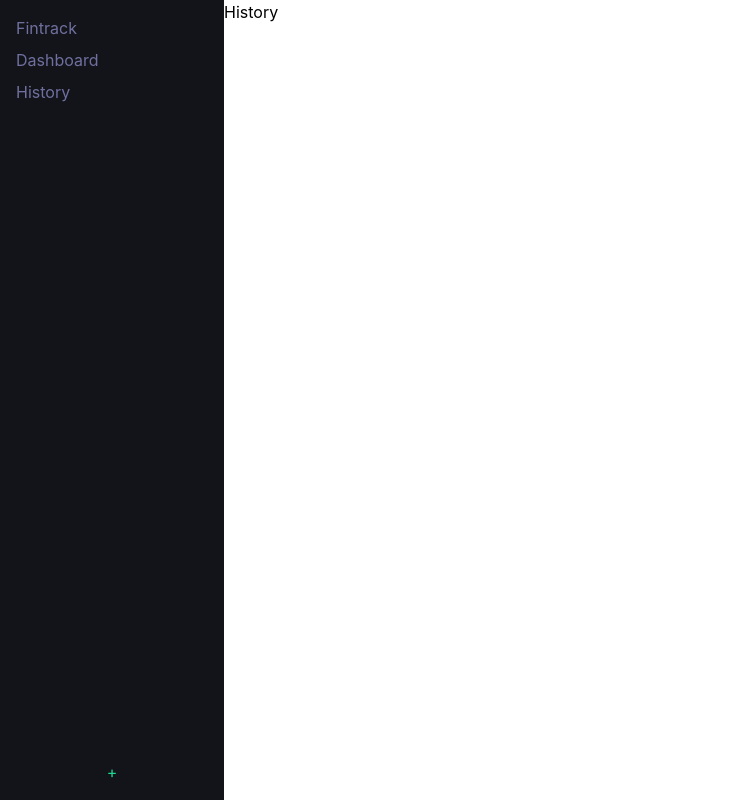
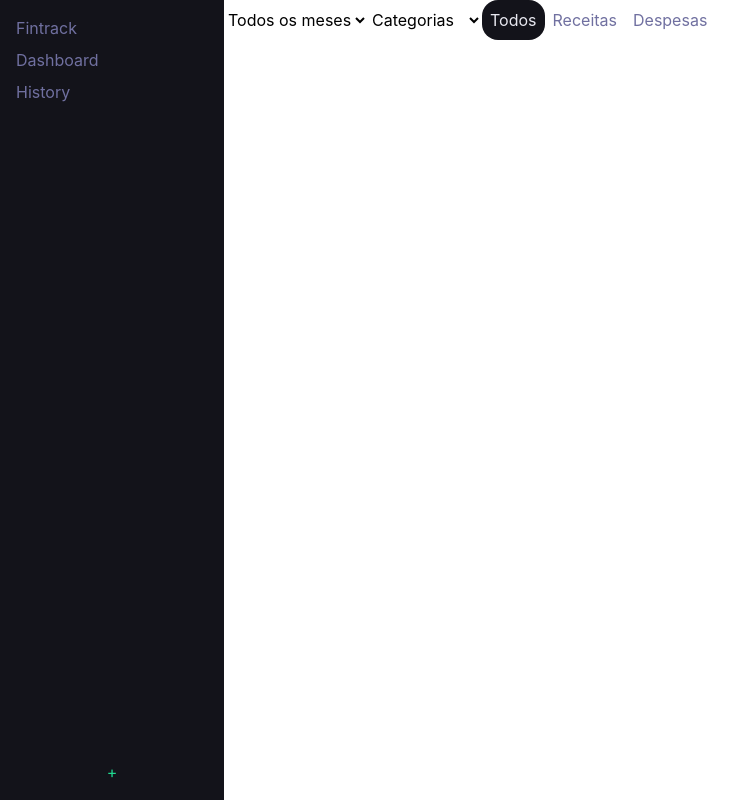
Before and after one commit to JoaoFazio/fintrack, a React (Vite) app: page /history in a window 1280 px wide. Shown: the whole page, without its empty margins (0-753 px from the left). Built offline with nearby package versions, Linux system fonts and the light colour scheme.

Commit message:
feat: history filters — month, category and type

```diff
--- a/src/pages/History.jsx
+++ b/src/pages/History.jsx
@@ -1,9 +1,48 @@
+import { useState } from "react";
 import { Outlet } from "react-router-dom";
+import { CATEGORIES } from "../constants/categories";
 
 export default function History() {
+  const [month, setMonth] = useState("");
+  const [category, setCategory] = useState("");
+  const [type, setType] = useState("");
+  const listCategories = CATEGORIES.map((category) => (
+    <option key={category.id} value={category.id}>
+      {category.name}
+    </option>
+  ));
+
   return (
     <div>
-      <h1>History</h1>
+      <select value={month} onChange={(e) => setMonth(e.target.value)}>
+        <option value="">Todos os meses</option>
+        <option value="2026-09">Setembro 2026</option>
+      </select>
+      <select value={category} onChange={(e) => setCategory(e.target.value)}>
+        <option value="">Categorias</option>
+        {listCategories}
+      </select>
+      <button
+        value=""
+        onClick={(e) => setType(e.target.value)}
+        className={`p-2 rounded-2xl ${type === "" ? "bg-surface text-t1" : "text-t2"}`}
+      >
+        Todos
+      </button>
+      <button
+        value="income"
+        onClick={(e) => setType(e.target.value)}
+        className={`p-2 rounded-2xl ${type === "income" ? "bg-accent text-t1" : "text-t2"}`}
+      >
+        Receitas
+      </button>
+      <button
+        value="expense"
+        onClick={(e) => setType(e.target.value)}
+        className={`p-2 rounded-2xl ${type === "expense" ? "bg-expense text-t1" : "text-t2"}`}
+      >
+        Despesas
+      </button>
       <Outlet />
     </div>
   );
```
